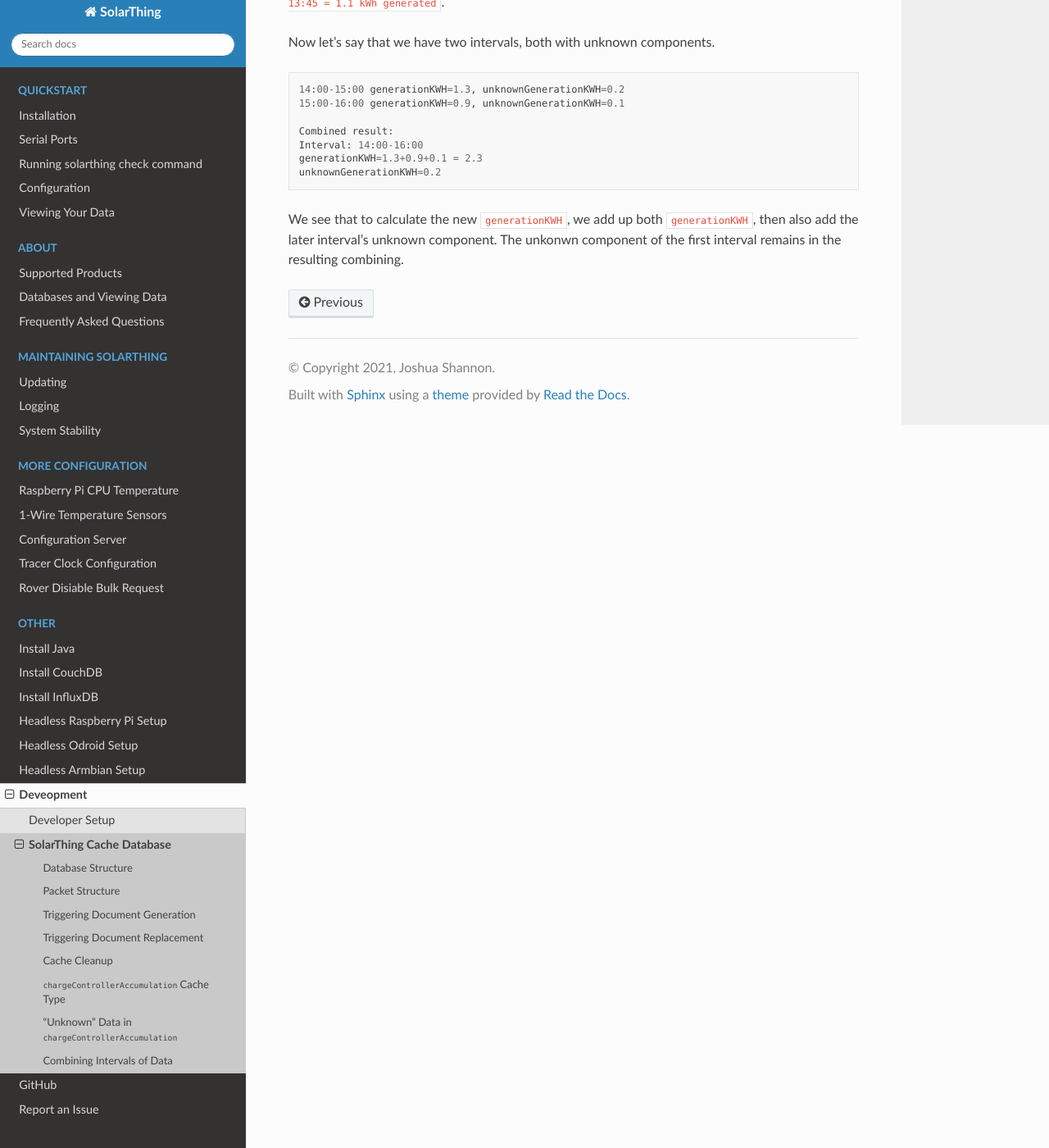
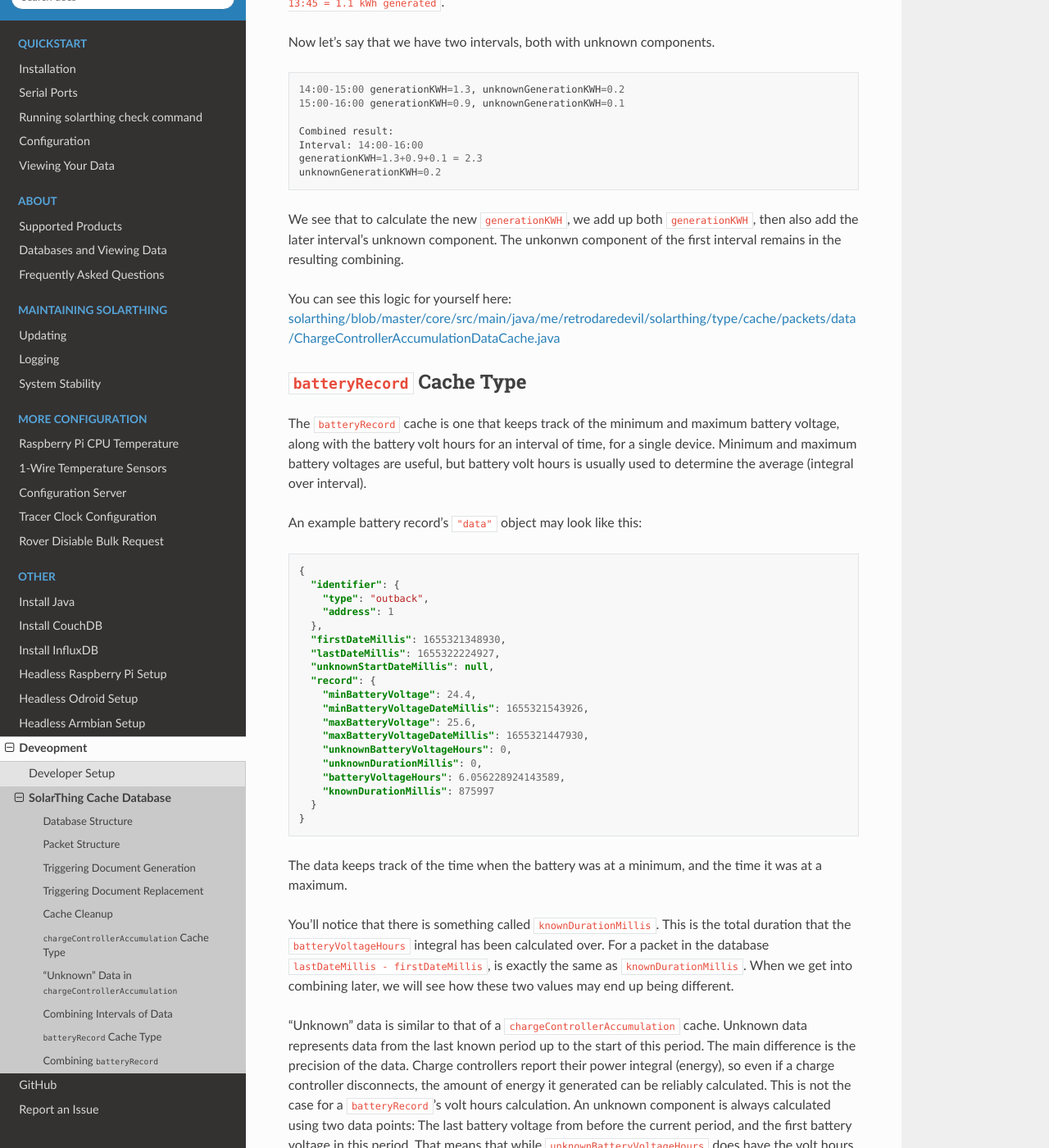
Before and after one commit to wildmountainfarms/solarthing-docs, a Sphinx documentation site: the page built from docs/source/develop/cache.rst, in a window 1280 px wide and 1400 px high, scrolled down 3878 px. Shown: the whole window at 82% size. Built offline with Sphinx 7.4.7 and the Read the Docs theme 2.0.0, drawn with Linux system fonts in a browser that asks for light colours; pages that are not in the unit, such as notebooks, are missing from menus; some of the changed text lies outside the part shown.

Commit message:
Updated cache page with batteryRecord info

```diff
--- a/docs/source/develop/cache.rst
+++ b/docs/source/develop/cache.rst
@@ -180,3 +180,68 @@ Now let's say that we have two intervals, both with unknown components.
 
 We see that to calculate the new ``generationKWH``, we add up both ``generationKWH``, then also add the later interval's unknown component.
 The unkonwn component of the first interval remains in the resulting combining.
+
+You can see this logic for yourself here:
+:blob:`master/core/src/main/java/me/retrodaredevil/solarthing/type/cache/packets/data/ChargeControllerAccumulationDataCache.java`
+
+
+``batteryRecord`` Cache Type
+--------------------------------------------
+
+The ``batteryRecord`` cache is one that keeps track of the minimum and maximum battery voltage, along with the
+battery volt hours for an interval of time, for a single device. Minimum and maximum battery voltages are useful,
+but battery volt hours is usually used to determine the average (integral over interval).
+
+An example battery record's ``"data"`` object may look like this:
+
+.. code-block:: json
+
+    {
+      "identifier": {
+        "type": "outback",
+        "address": 1
+      },
+      "firstDateMillis": 1655321348930,
+      "lastDateMillis": 1655322224927,
+      "unknownStartDateMillis": null,
+      "record": {
+        "minBatteryVoltage": 24.4,
+        "minBatteryVoltageDateMillis": 1655321543926,
+        "maxBatteryVoltage": 25.6,
+        "maxBatteryVoltageDateMillis": 1655321447930,
+        "unknownBatteryVoltageHours": 0,
+        "unknownDurationMillis": 0,
+        "batteryVoltageHours": 6.056228924143589,
+        "knownDurationMillis": 875997
+      }
+    }
+
+The data keeps track of the time when the battery was at a minimum, and the time it was at a maximum.
+
+You'll notice that there is something called ``knownDurationMillis``. This is the total duration that the
+``batteryVoltageHours`` integral has been calculated over. For a packet in the database ``lastDateMillis - firstDateMillis``,
+is exactly the same as ``knownDurationMillis``. When we get into combining later, we will see how these two values may end up being different.
+
+
+"Unknown" data is similar to that of a ``chargeControllerAccumulation`` cache. Unknown data represents data from
+the last known period up to the start of this period. The main difference is the precision of the data.
+Charge controllers report their power integral (energy), so even if a charge controller disconnects, the amount of energy
+it generated can be reliably calculated. This is not the case for a ``batteryRecord``'s volt hours calculation.
+An unknown component is always calculated using two data points: The last battery voltage from before the current period,
+and the first battery voltage in this period. That means that while ``unknownBatteryVoltageHours`` does have the volt hours unit,
+it can be an unreliable estimate of what actually happened during the (possibly multiple) unknown periods.
+
+Combining ``batteryRecord``
+------------------------------
+
+Combining two battery record cache periods is relatively simple. The minimum of the minimums becomes the new minimum
+and the maximum of the maximums becomes the new maximum. The battery voltage hours gets added up along with the known duration hours.
+The tricky part, is what happens to unknown data. If we followed this exactly how the charge controller cache handles this,
+the unknown component of the later period would be added to the known component of the resulting combination.
+However, remember that an unknown component was calculated using two data points, and is extremely inprecise.
+Because of this, a battery record cache also has a "gap" component, which represents unknown components
+somewhere in the middle of the period. This allows someone to include or exclude the gap component in the calculation of an average.
+This gives choice to the users of this data so they can either ignore the "gap" component, or just add it onto the known component.
+
+You can see the logic of combining two battery record caches here:
+:blob:`master/core/src/main/java/me/retrodaredevil/solarthing/type/cache/packets/data/BatteryRecordDataCache.java`
```
